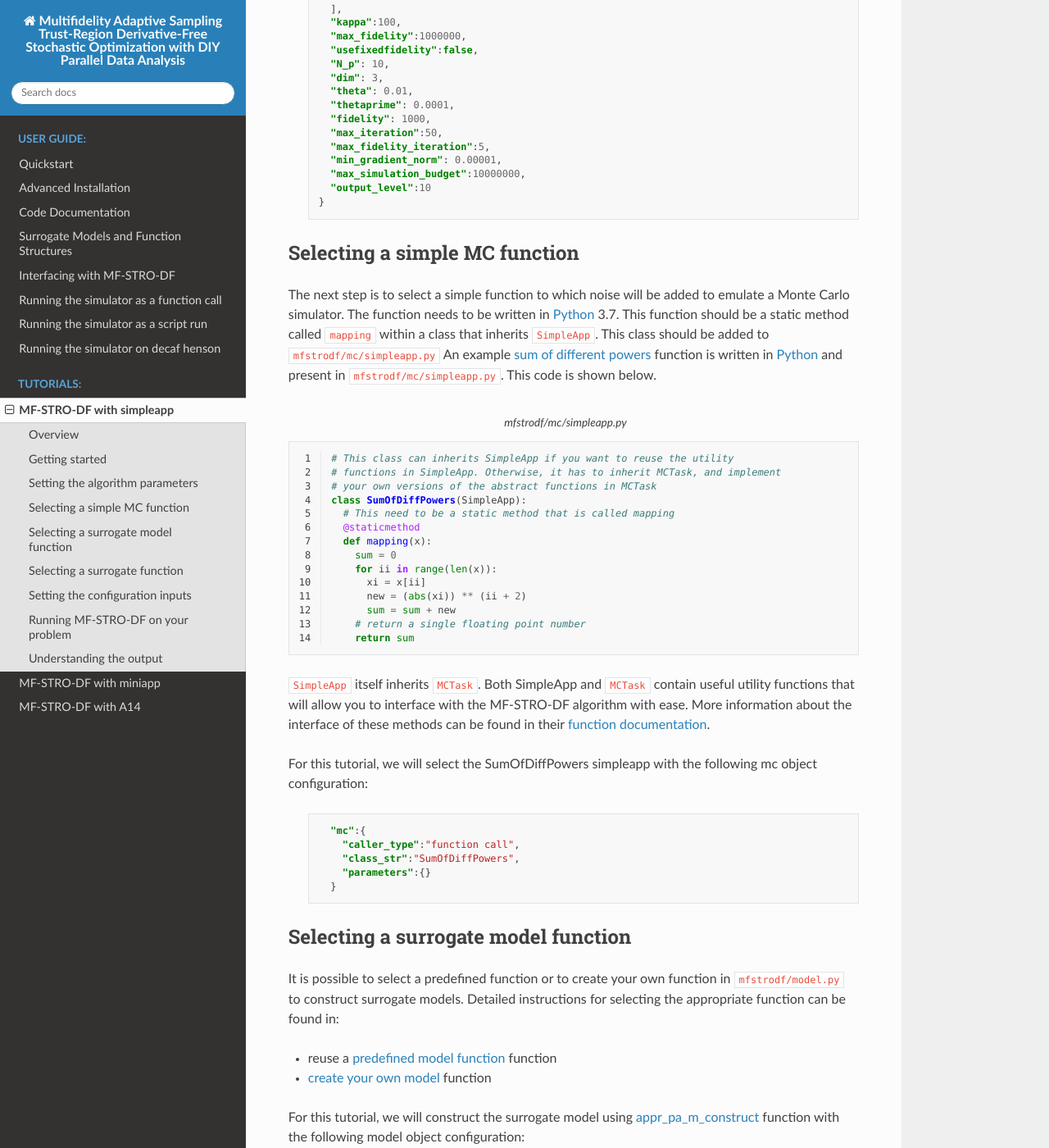
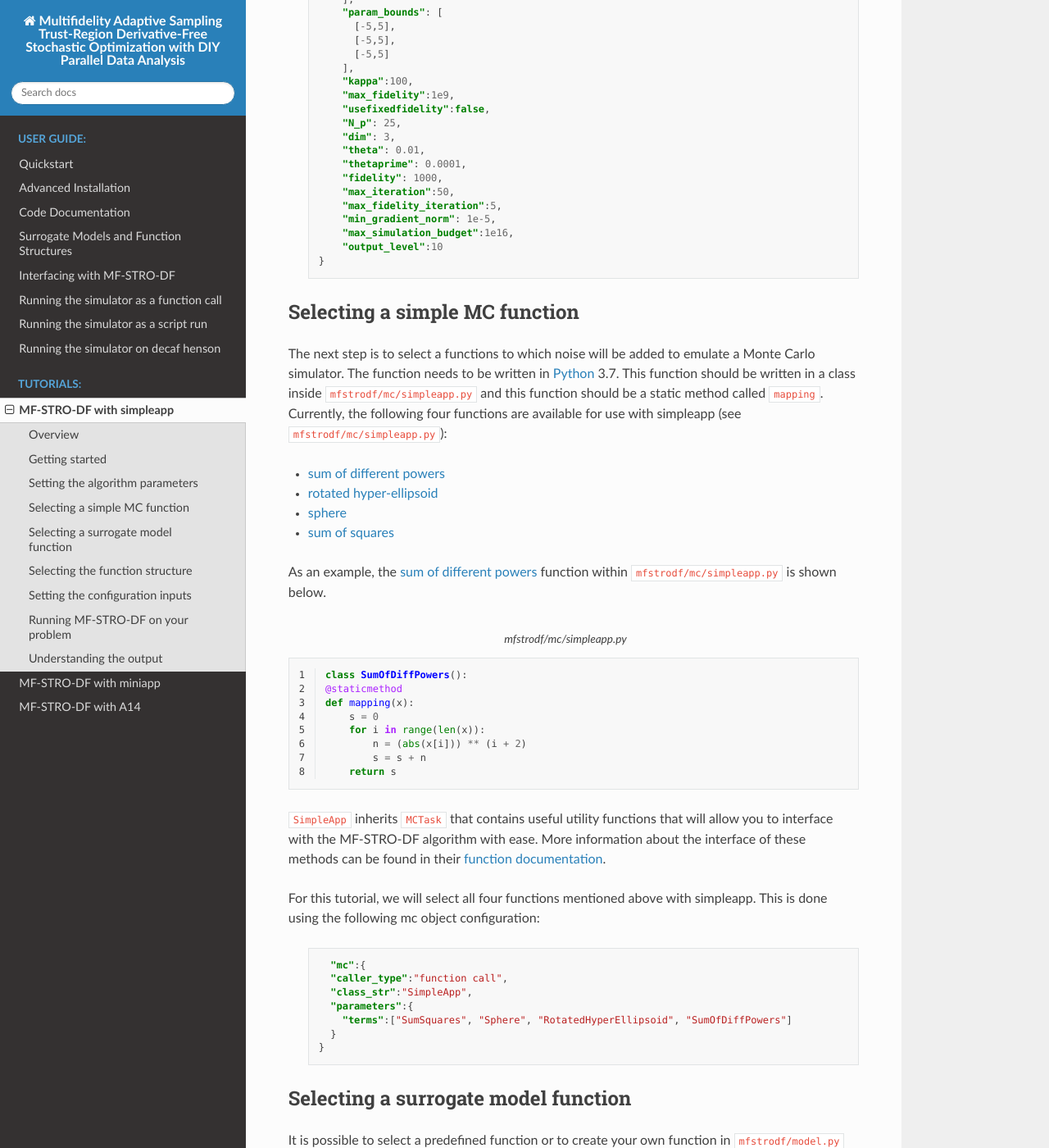
Before and after one commit to HEPonHPC/MAESTRO, a Sphinx documentation site: the page built from docs/source/tutorials/mdstrodf_with_simpleapp.rst, in a window 1280 px wide and 1400 px high, scrolled down 1539 px. Shown: the whole window at 82% size. Built offline with Sphinx 7.4.7 and the Read the Docs theme 2.0.0, drawn with Linux system fonts in a browser that asks for light colours; some of the changed text lies outside the part shown.

Commit message:
Small bug fix and documentation update for simpleapp

```diff
--- a/docs/source/tutorials/mdstrodf_with_simpleapp.rst
+++ b/docs/source/tutorials/mdstrodf_with_simpleapp.rst
@@ -7,8 +7,12 @@
 Overview
 ~~~~~~~~~~~~~~~~~~~~~~~~~~~~~~~~~~~~
 
-In this tutorial, we describe how to setup a simpleapp problem, run
-the MF-STRO-DF algorithm over it to generate optimal parameters. For this, we
+
+Simpleapp is a a simple application comprised of the simple functions to which
+noise is added to emulate as a Monte Carlo simulator.
+
+In this tutorial, we describe how to setup a simpleapp problem, run the
+MF-STRO-DF algorithm over it to generate optimal parameters. For this, we
 will go through the follwoing steps:
 
 * Test the install
@@ -48,96 +52,100 @@
 Next, we need to select the algorithm parameters. More details about the
 parameters expected, their data types, and examples can be found in the
 :ref:`algorithm parameters documentation<mfstrodf_input_algo_parameters>`.
-Here is the example algorithm parameters JSON file for the sum of different powers`_
-simpleapp present in ``parameter_config_backup/simpleapp_sumOfDiffPowers/algoparams.json``.
+Here is the example algorithm parameters JSON file for the simpleapp
+present in ``parameter_config_backup/simpleapp/algoparams.json``.
 
   .. code-block:: json
     :force:
-    :caption: parameter_config_backup/simpleapp_sumOfDiffPowers/algoparams.json
+    :caption: parameter_config_backup/simpleapp/algoparams.json
 
     {
       "tr": {
-          "radius": 5,
-          "max_radius": 20,
-          "min_radius": 1e-5,
-          "center": [
-              2.13681979279795745,
-              -2.7717580840968665,
-              3.2082901878570345
-          ],
-          "mu": 0.01,
-          "eta": 0.01
-      },
-      "param_names": [
-        "x",
-        "y",
-        "z"
-      ],
-      "param_bounds": [
-        [-5,5],
-        [-5,5],
-        [-5,5]
-      ],
-      "kappa":100,
-      "max_fidelity":1000000,
-      "usefixedfidelity":false,
-      "N_p": 10,
-      "dim": 3,
-      "theta": 0.01,
-      "thetaprime": 0.0001,
-      "fidelity": 1000,
-      "max_iteration":50,
-      "max_fidelity_iteration":5,
-      "min_gradient_norm": 0.00001,
-      "max_simulation_budget":10000000,
-      "output_level":10
+        "radius": 5,
+        "max_radius": 20,
+        "min_radius": 1e-5,
+        "center": [
+            2.13681979279795745,
+            -2.7717580840968665,
+            3.2082901878570345
+        ],
+        "mu": 0.01,
+        "eta": 0.01
+        },
+        "param_names": [
+          "x",
+          "y",
+          "z"
+        ],
+        "param_bounds": [
+          [-5,5],
+          [-5,5],
+          [-5,5]
+        ],
+        "kappa":100,
+        "max_fidelity":1e9,
+        "usefixedfidelity":false,
+        "N_p": 25,
+        "dim": 3,
+        "theta": 0.01,
+        "thetaprime": 0.0001,
+        "fidelity": 1000,
+        "max_iteration":50,
+        "max_fidelity_iteration":5,
+        "min_gradient_norm": 1e-5,
+        "max_simulation_budget":1e16,
+        "output_level":10
     }
 
 Selecting a simple MC function
 ~~~~~~~~~~~~~~~~~~~~~~~~~~~~~~~~~~~~
 
-The next step is to select a simple function to which noise will be added to
+The next step is to select a functions to which noise will be added to
 emulate a Monte Carlo simulator. The function needs to be written in Python_ 3.7.
-This function should be a static method called ``mapping`` within a class
-that inherits ``SimpleApp``. This class should be added to ``mfstrodf/mc/simpleapp.py``
-An example `sum of different powers`_ function is written in Python_ and present
-in ``mfstrodf/mc/simpleapp.py``. This code is shown below.
+This function should be written in a class inside ``mfstrodf/mc/simpleapp.py`` and
+this function should be a static method called ``mapping``.
+Currently, the following four functions are available for use with simpleapp (see
+``mfstrodf/mc/simpleapp.py``):
+
+* `sum of different powers`_
+* `rotated hyper-ellipsoid`_
+* `sphere`_
+* `sum of squares`_
+
+As an example, the `sum of different powers`_ function within
+``mfstrodf/mc/simpleapp.py`` is shown below.
 
 .. code-block:: python
     :linenos:
     :caption: mfstrodf/mc/simpleapp.py
 
-    # This class can inherits SimpleApp if you want to reuse the utility
-    # functions in SimpleApp. Otherwise, it has to inherit MCTask, and implement
-    # your own versions of the abstract functions in MCTask
-    class SumOfDiffPowers(SimpleApp):
-      # This need to be a static method that is called mapping
-      @staticmethod
-      def mapping(x):
-        sum = 0
-        for ii in range(len(x)):
-          xi = x[ii]
-          new = (abs(xi)) ** (ii + 2)
-          sum = sum + new
-        # return a single floating point number
-        return sum
+    class SumOfDiffPowers():
+    @staticmethod
+    def mapping(x):
+        s = 0
+        for i in range(len(x)):
+            n = (abs(x[i])) ** (i + 2)
+            s = s + n
+        return s
 
-``SimpleApp`` itself inherits ``MCTask``. Both SimpleApp and ``MCTask`` contain
+``SimpleApp`` inherits ``MCTask`` that contains
 useful utility functions that will allow you to interface with the MF-STRO-DF
 algorithm with ease. More information about the interface of these methods can be
 found in their :ref:`function documentation<mfstrodf_code_doc>`.
 
-For this tutorial, we will select the SumOfDiffPowers simpleapp with the following
-mc object configuration:
+For this tutorial, we will select all four functions mentioned above with simpleapp.
+This is done using the following mc object configuration:
 
   .. code-block:: json
     :force:
 
       "mc":{
-        "caller_type":"function call",
-        "class_str":"SumOfDiffPowers",
-        "parameters":{}
+      "caller_type":"function call",
+      "class_str":"SimpleApp",
+      "parameters":{
+        "terms":["SumSquares", "Sphere", "RotatedHyperEllipsoid", "SumOfDiffPowers"]
       }
+    }
 
 Selecting a surrogate model function
 ~~~~~~~~~~~~~~~~~~~~~~~~~~~~~~~~~~~~
@@ -167,7 +175,7 @@
       }
     }
 
-Selecting a surrogate  function
+Selecting the function structure
 ~~~~~~~~~~~~~~~~~~~~~~~~~~~~~~~~~~~~
 
 It is possible to select a predefined function or to create your own function in
@@ -197,6 +205,11 @@
       "function_str":"appr_tuning_objective"
     }
 
+Note that if you want to specify data and weights, then assign complete path of the
+data and weights files to the ``data`` and ``weights`` keys, respectively in
+the ``parameter`` object above. Exampe data and weights files for this tutorial
+can be found in ``parameter_config_backup/simpleapp/``.
+
 Setting the configuration inputs
 ~~~~~~~~~~~~~~~~~~~~~~~~~~~~~~~~~~~~
 
@@ -206,11 +219,13 @@
   .. code-block:: json
     :force:
 
-    {
-      "mc":{
+      {
+        "mc":{
         "caller_type":"function call",
-        "class_str":"SumOfDiffPowers"
-        "parameters":{}
+        "class_str":"SimpleApp",
+        "parameters":{
+          "terms":["SumSquares", "Sphere", "RotatedHyperEllipsoid", "SumOfDiffPowers"]
+        }
       },
       "model":{
         "function_str":{
@@ -250,24 +265,14 @@
 
   cd workflow
   pip install .
+  cd mfstrodf
 
-Then, create a log directory in the root folder - where apprentice and workflow projects are located
-(instead of running these commands at the root folder location, you can instead
-run these commands at the ``/tmp`` on unix systems)::
-
-  cd ..
-  mkdir -p log/workflow/simpleapp/sumOfDiffPowers
-
-Then from the current directory, go to the ``workflow/mfstrodf`` directory location::
-
-    cd <location of workflow project>/workflow/mfstrodf/
-
-Then try the MF-STRO-DF algorithm on the `sum of different powers`_ simpleapp using the command::
+Then try the MF-STRO-DF algorithm on the simpleapp using the command::
 
   python optimizationtask.py
     -a <algorithm_parameters_JSON_location>
     -c <configuration_input_JSON_location>
-    -d ../../log/workflow/simpleapp/sumOfDiffPowers/<working_dir_name>
+    -d ../../log/workflow/simpleapp/<working_dir_name>
 
 Here, replace ``<algorithm_parameters_JSON_location>`` and ``<configuration_input_JSON_location>``
 with the correct location and assign an appropriate name in ``<working_dir_name>``.
@@ -282,4 +287,7 @@
 
 .. _Python: http://www.python.org
 .. _`sum of different powers`: https://www.sfu.ca/~ssurjano/sumpow.html
+.. _`rotated hyper-ellipsoid`: https://www.sfu.ca/~ssurjano/rothyp.html
+.. _`sphere`: https://www.sfu.ca/~ssurjano/spheref.html
+.. _`sum of squares`: https://www.sfu.ca/~ssurjano/sumsqu.html
 .. _apprentice: https://github.com/HEPonHPC/apprentice
```
Also changed, not shown: README.rst (+20 -16 lines), 5 other files.
